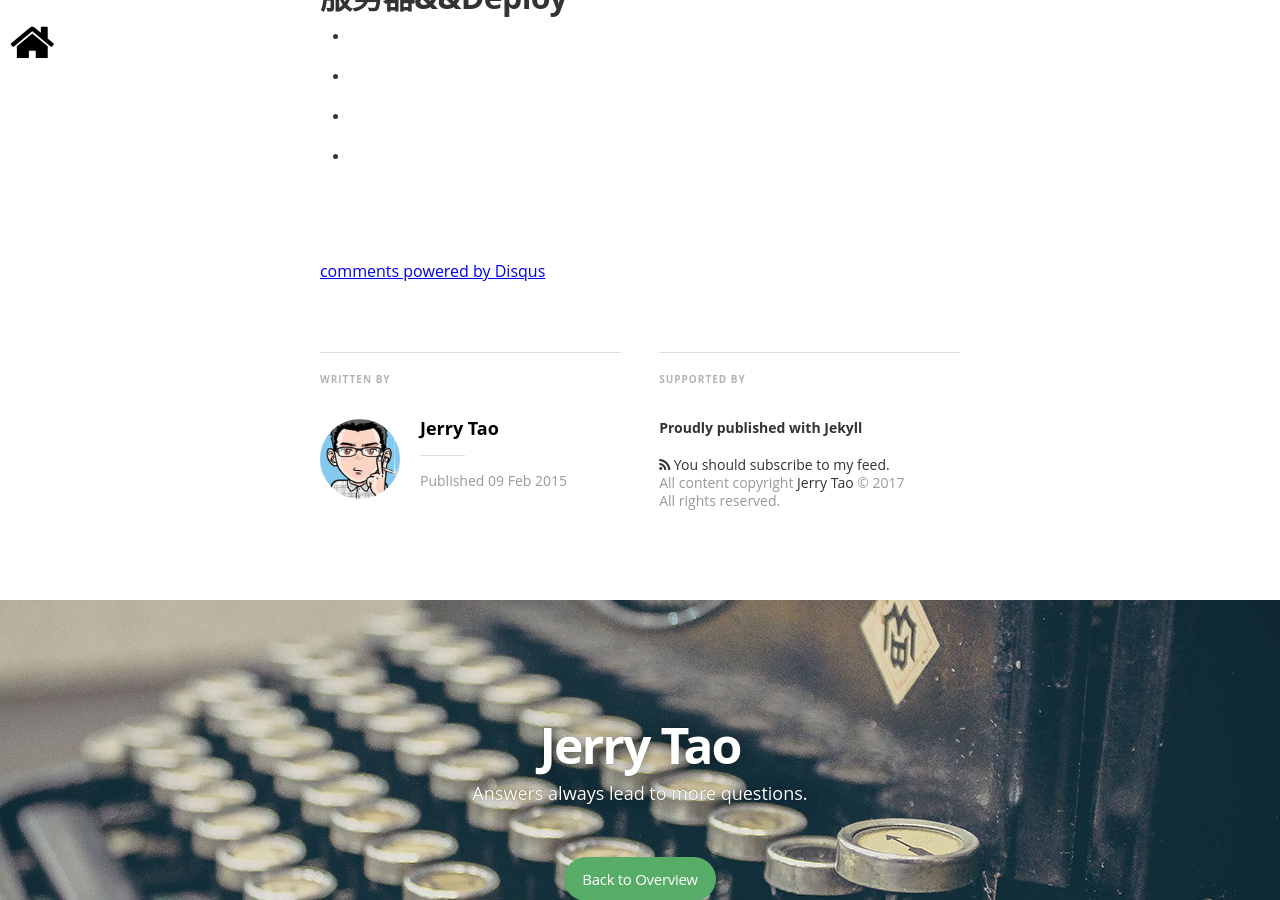
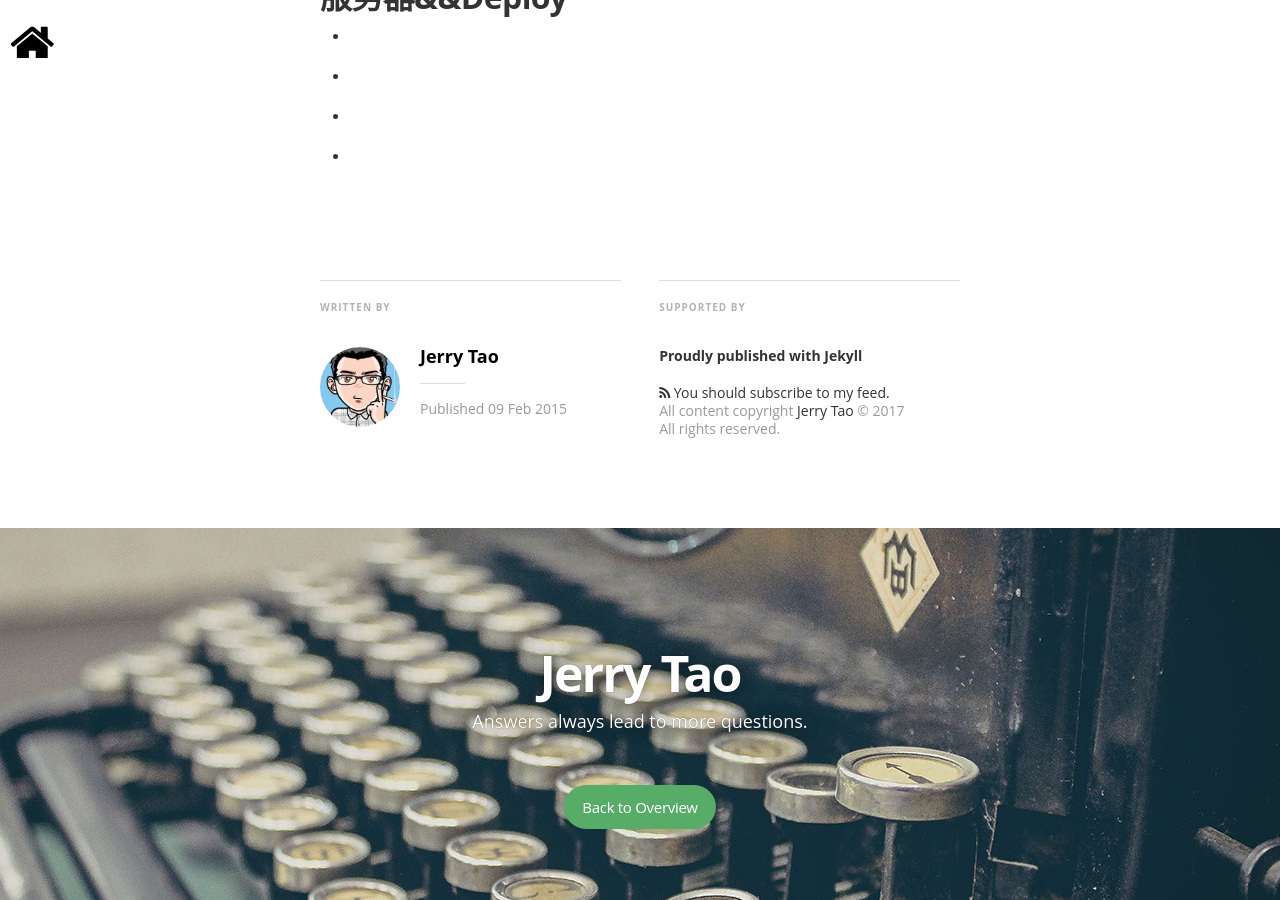
Before and after one commit to jerry-tao/jerry-tao.github.io, a Jekyll site: the page built from _posts/2015-2-9-rails_gems_1.md, in a window 1280 px wide and 900 px high, scrolled down 3767 px. Built offline with Jekyll 4.4.1, drawn with Linux system fonts in a browser that asks for light colours; nearby versions of some CDN libraries; some web fonts are replaced; comment, search, counter and statistics services are not loaded; some of the changed lines change nothing that is shown.

Commit message:
Change disqus to duoshuo.

```diff
--- a/_layouts/post.html
+++ b/_layouts/post.html
@@ -50,7 +50,23 @@
           <a name="topofpage"></a>
           {{content}}
         </section>
-        <div id="disqus_thread"></div>
+        <!-- 多说评论框 start -->
+        <div class="ds-thread" data-thread-key="{{page.id}}" data-title="{{page.title}}" data-url="{{page.url | prepend: site.baseurl}}"></div>
+      <!-- 多说评论框 end -->
+      <!-- 多说公共JS代码 start (一个网页只需插入一次) -->
+      <script type="text/javascript">
+      var duoshuoQuery = {short_name:"jerry-tao"};
+        (function() {
+          var ds = document.createElement('script');
+          ds.type = 'text/javascript';ds.async = true;
+          ds.src = (document.location.protocol == 'https:' ? 'https:' : 'http:') + '//static.duoshuo.com/embed.js';
+          ds.charset = 'UTF-8';
+          (document.getElementsByTagName('head')[0]
+          || document.getElementsByTagName('body')[0]).appendChild(ds);
+        })();
+        </script>
+      <!-- 多说公共JS代码 end -->
+        <!--<div id="disqus_thread"></div>
         <script type="text/javascript">
         /* * * CONFIGURATION VARIABLES: EDIT BEFORE PASTING INTO YOUR WEBPAGE * * */
         var disqus_shortname = 'jerrytao'; // required: replace example with your forum shortname
@@ -79,7 +95,7 @@
           s.src = '//' + disqus_shortname + '.disqus.com/count.js';
           (document.getElementsByTagName('HEAD')[0] || document.getElementsByTagName('BODY')[0]).appendChild(s);
         }());
-        </script>
+        </script>-->
 
 
         <footer class="post-footer">
```
